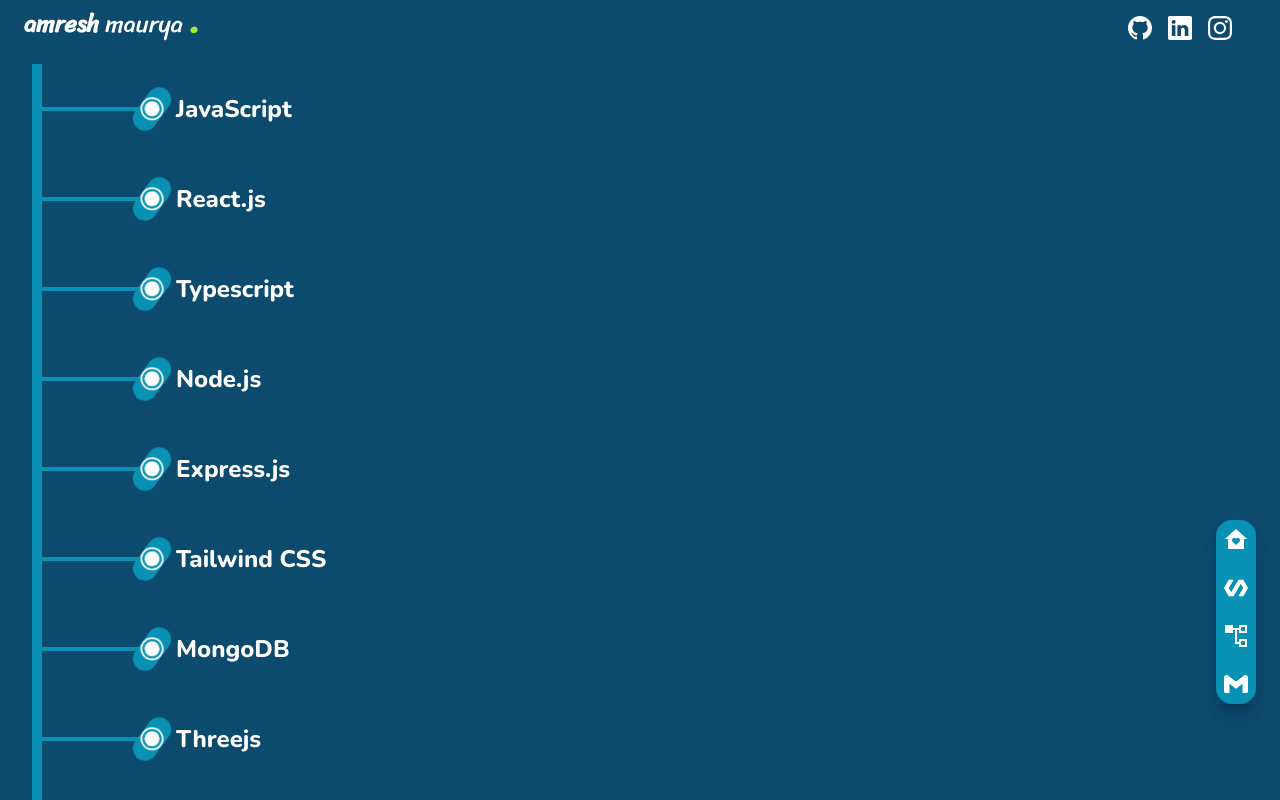
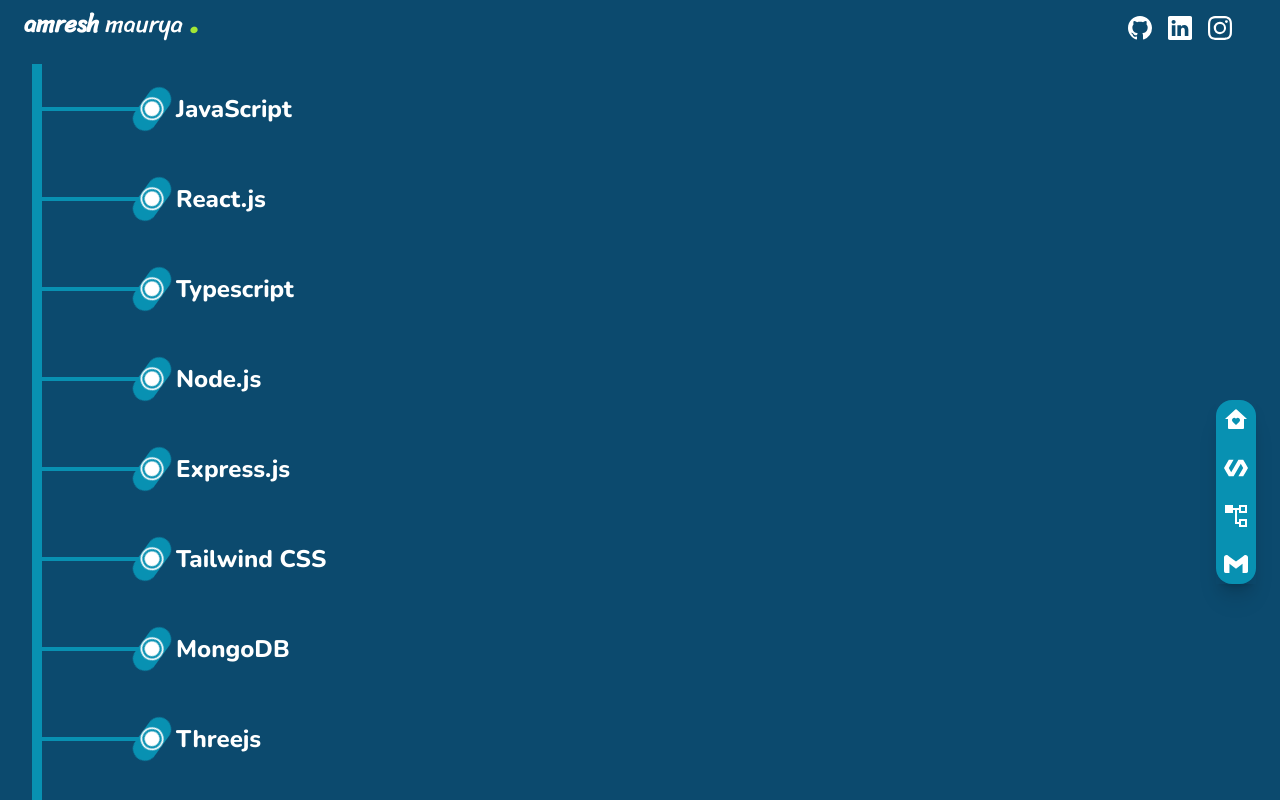
Before and after one commit to amreshpro/oldport3, a Next.js app: page /skill in a window 1280 px wide. Shown: the top 800 px of the page. Built offline with nearby package versions, Linux system fonts and the light colour scheme.

Commit message:
fix responsive issues

```diff
--- a/app/skill/page.js
+++ b/app/skill/page.js
@@ -29,7 +29,7 @@
 
 </section>
 
-<nav className=" sm:fixed sm:bottom-2  shadow-lg mr-4  sm:mr-2  ">
+<nav className=" sm:fixed sm:bottom-2 sm:top-[88vh] absolute top-[50vh] right-2 shadow-lg mr-4  sm:mr-2  ">
   <Navbar/>
 </nav>
 
--- a/app/work/page.js
+++ b/app/work/page.js
@@ -55,7 +55,7 @@
 
 </section>
 
-<nav className="sm:fixed sm:bottom-2 shadow-lg mr-4  sm:mr-2 4">
+<nav className="sm:fixed sm:bottom-2  sm:top-[88vh] absolute top-[50vh] right-2 shadow-lg mr-4  sm:mr-2 4">
   <Navbar/>
 </nav>
 
```
